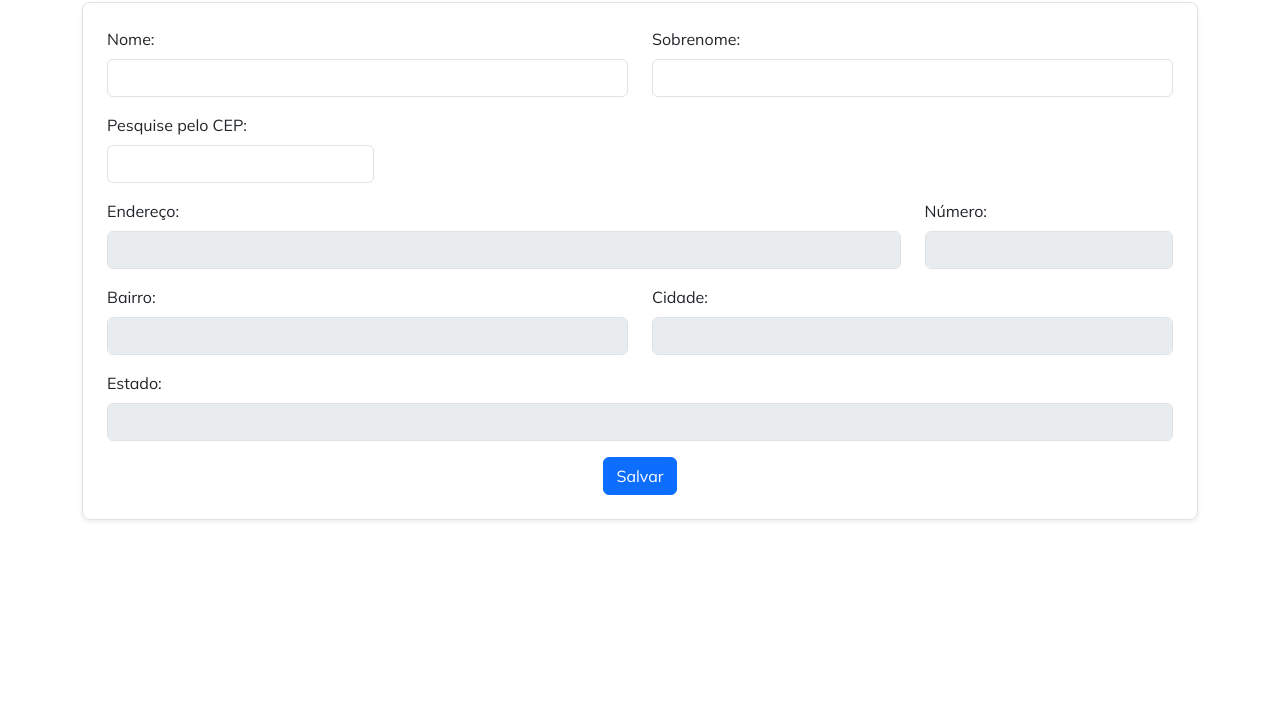
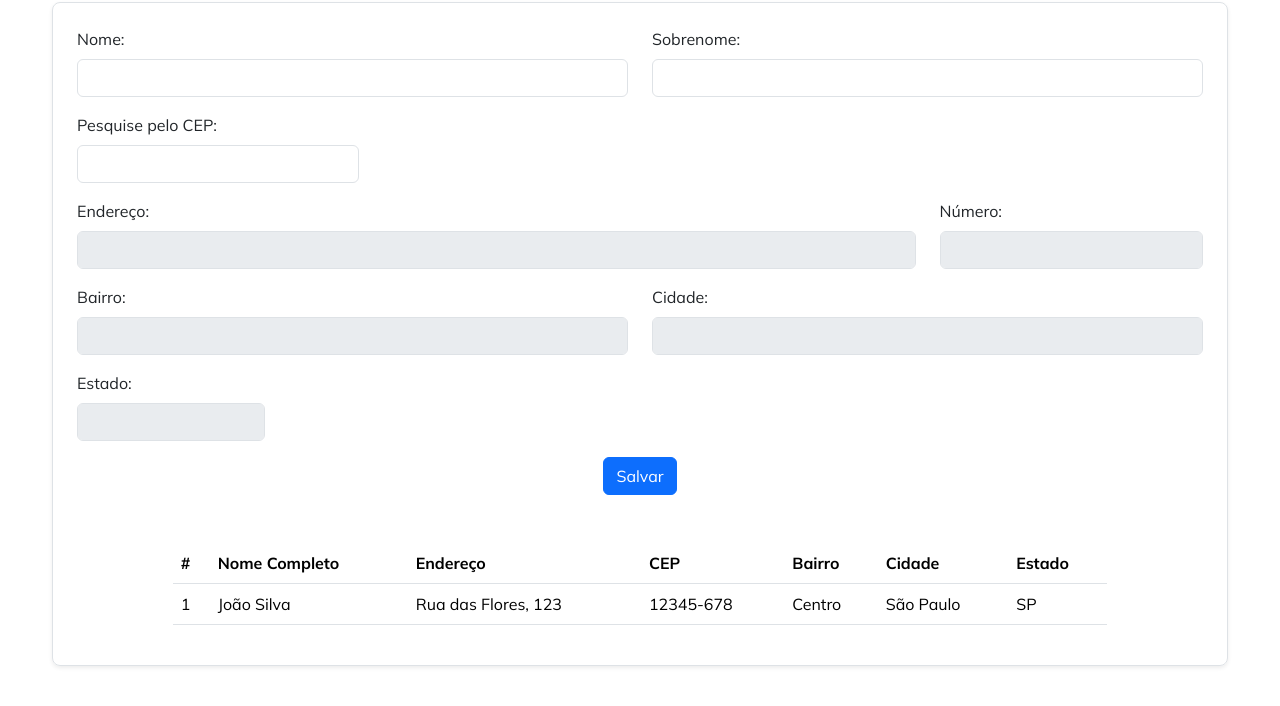
Before and after one commit to clararicioni/bootcampdev-cadastroclientes, a plain HTML site: page index.html in a window 1280 px wide. Shown: the part 84-790 px from the top of the page. Drawn offline with nearby package versions, Linux system fonts and the light colour scheme.

Commit message:
closes #3 - feat: customers table

```diff
--- a/css/style.css
+++ b/css/style.css
@@ -1,4 +1,10 @@
 @import url('https://fonts.googleapis.com/css2?family=Mulish:ital,wght@0,200..1000;1,200..1000&display=swap');
 body{
     font-family: "Mulish", sans-serif;
+    user-select: none;
 }
+.container {
+    max-width: 1200px;
+    margin: 0 auto;
+    width: 100%;
+}
--- a/index.html
+++ b/index.html
@@ -7,6 +7,7 @@
     <title>Cadastro de Clientes</title>
     <link href="https://cdn.jsdelivr.net/npm/bootstrap@5.3.3/dist/css/bootstrap.min.css" rel="stylesheet">
     <link rel="stylesheet" href="css/style.css">
+    <link rel="shortcut icon" href="assets/cliente.ico" type="image/x-icon">
 </head>
 
 <body>
@@ -51,15 +52,44 @@
                             <input type="text" class="form-control" id="inputCity" disabled>
                         </div>
                     </div>
-                    <div class="mb-3">
+                    <div class="mb-3 col-md-2">
                         <label for="inputState" class="form-label">Estado:</label>
                         <input type="text" class="form-control" id="inputState" disabled>
                     </div>
                     <div class="text-center">
                         <button type="submit" class="btn btn-primary">Salvar</button>
                     </div>
+            </form>
+            <section>
+                <div class="row mt-5">
+                    <div class="col-md-10 offset-md-1">
+                        <table class="table" id="studentsTable">
+                            <thead>
+                                <tr>
+                                    <th scope="col">#</th>
+                                    <th scope="col">Nome Completo</th>
+                                    <th scope="col">Endereço</th>
+                                    <th scope="col">CEP</th>
+                                    <th scope="col" class="d-none d-md-table-cell">Bairro</th>
+                                    <th scope="col" class="d-none d-md-table-cell">Cidade</th>
+                                    <th scope="col" class="d-none d-md-table-cell">Estado</th>
+                                </tr>
+                            </thead>
+                            <tbody>
+                                <tr>
+                                    <td>1</td>
+                                    <td>João Silva</td>
+                                    <td>Rua das Flores, 123</td>
+                                    <td>12345-678</td>
+                                    <td>Centro</td>
+                                    <td>São Paulo</td>
+                                    <td>SP</td>
+                                </tr>
+                        </table>
+                    </div>
                 </div>
-            </form>
+            </section>
+            </div>
         </section>
     </main>
     <script src="https://cdn.jsdelivr.net/npm/bootstrap@5.3.3/dist/js/bootstrap.bundle.min.js"></script>
```
Also changed, not shown: assets/cliente.ico (added).
